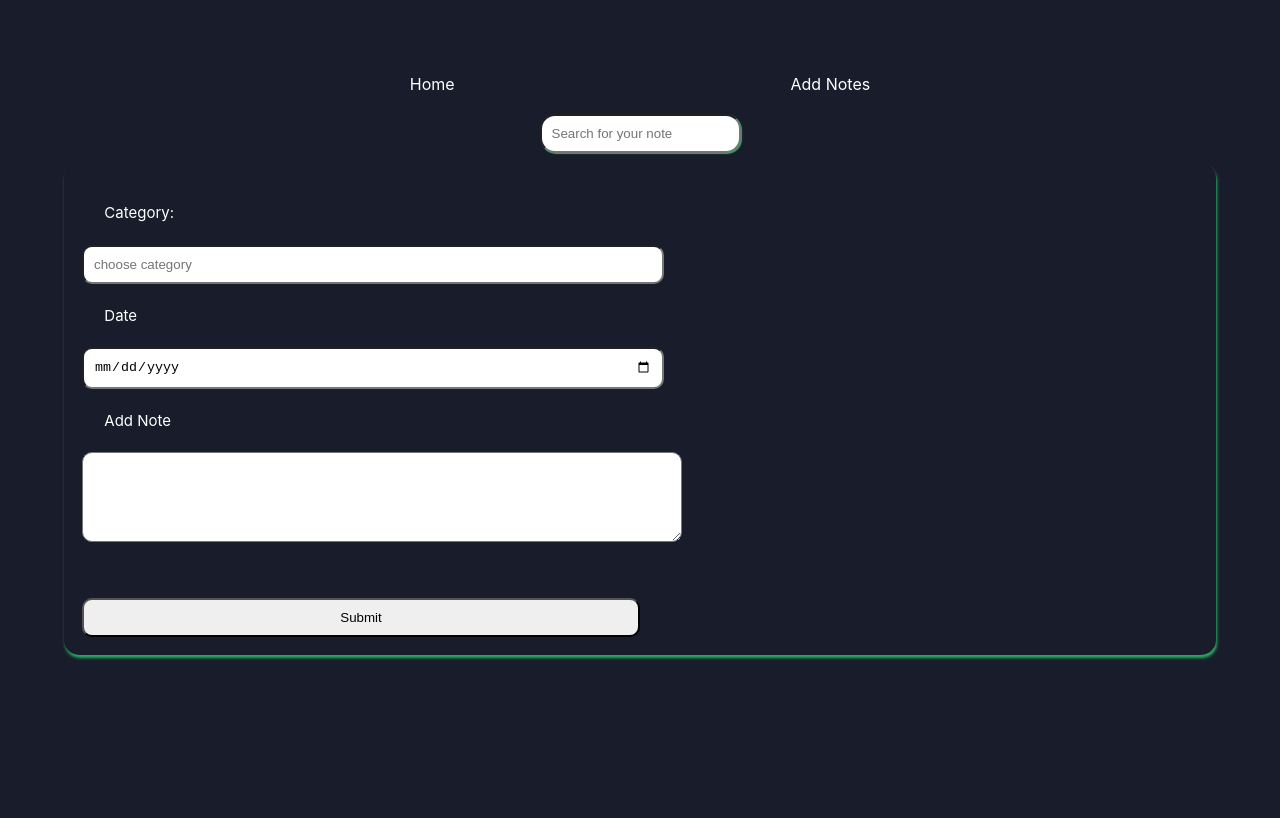
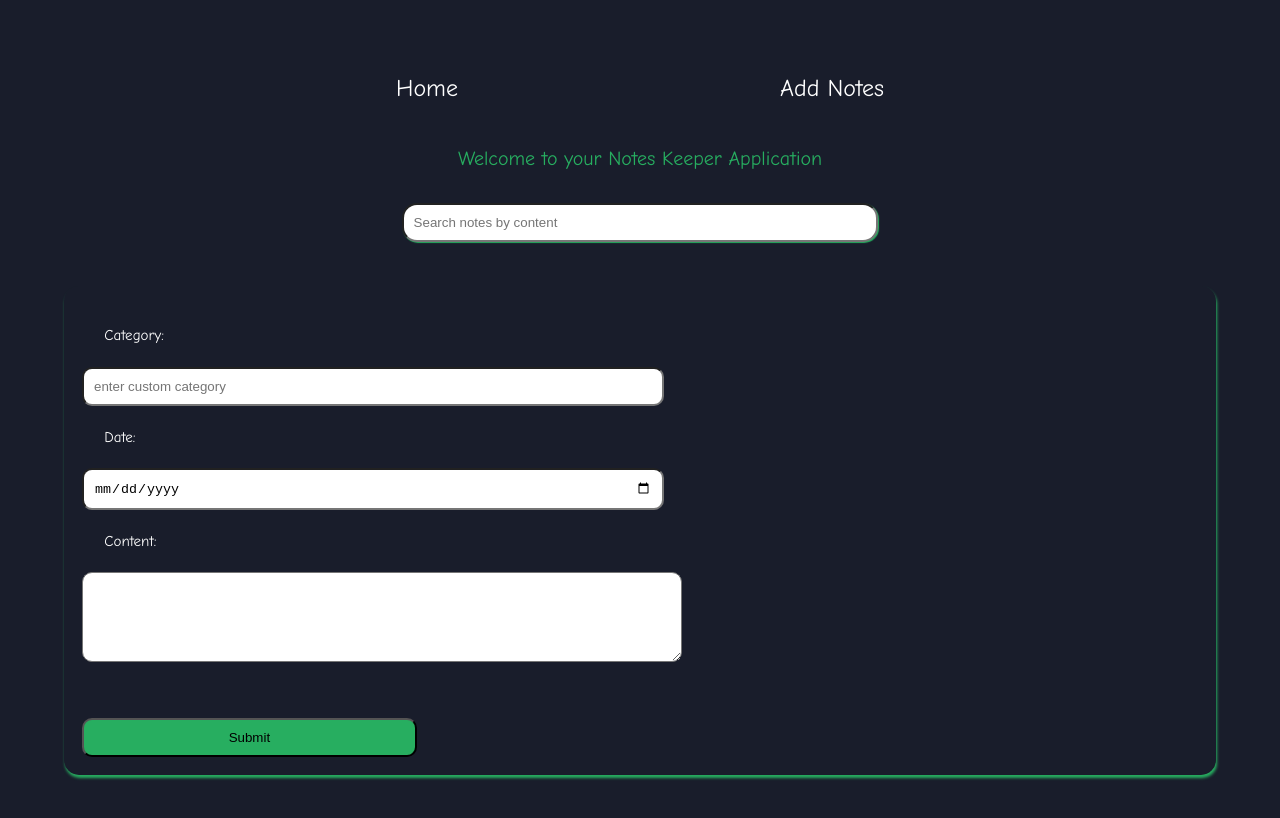
Before and after one commit to Bit-Bytes-Bits/notes-keeper, a React (Create React App) app: page /addnotes in a window 1280 px wide. Shown: the top 818 px of the page. Built offline with nearby package versions, Linux system fonts and the light colour scheme; data requests are answered from the project's data file.

Commit message:
refactor code for styling

```diff
--- a/db.json
+++ b/db.json
@@ -29,6 +29,12 @@
       "text": "wefuwyevfbu",
       "date": "2022-10-13",
       "id": 5
+    },
+    {
+      "category": "School",
+      "text": "Submit project by end of day",
+      "date": "2022-10-12",
+      "id": 6
     }
   ]
 }
--- a/src/App.css
+++ b/src/App.css
@@ -1,5 +1,8 @@
+@import url('https://fonts.googleapis.com/css2?family=Comic+Neue&display=swap');
+
 body{
   background-color: #191d2b;
+  font-family: 'Comic Neue', cursive;
 }
 
 .App {
@@ -24,6 +27,15 @@ body{
   text-decoration: none;
   color: #FFFFFF;
   padding: 10px;
+  font-size: 24px;
+  margin-bottom: 3%;
+}
+
+.welcome{
+  text-align: center;
+  color: #27AE60;
+  font-size: 20px;
+  margin: 2%;
 }
 
 .navlink{
@@ -34,12 +46,14 @@ body{
 .search{
   padding: 10px;
   text-align: center;
+  margin-bottom: 3%;
 }
 
 .search input{
   padding: 10px;
   border-radius: 15px;
   box-shadow: 1px 1px 1px #27AE60;
+  width: 40%;
 }
 .noteContainer{
   display: grid;
@@ -96,3 +110,9 @@ body{
   border-radius: 10px;
   margin-bottom: 5%;
 }
+
+.form input[type = submit]{
+  background-color: #27AE60;
+  width: 30%;
+  cursor: pointer;
+}
--- a/src/components/AddNotesForm.js
+++ b/src/components/AddNotesForm.js
@@ -36,12 +36,12 @@ function AddNotesForm({ handleNewData }) {
         <input
           onChange={handleChange}
           type="text"
-          placeholder="choose category"
+          placeholder="enter custom category"
           name="category"
         />
-        <label>Date</label>
+        <label>Date:</label>
         <input onChange={handleChange} type="date" name="date" />
-        <label>Add Note</label>
+        <label>Content:</label>
         <textarea onChange={handleChange} name="text" required />
         <input type="submit" value="Submit" />
       </form>
--- a/src/components/AllNotes.js
+++ /dev/null
@@ -1,8 +0,0 @@
-import React from 'react'
-
-function AllNotes() {
-  return (
-    <div>AllNotes</div>
-  )
-}
-export default AllNotes;
--- a/src/components/App.js
+++ b/src/components/App.js
@@ -3,7 +3,6 @@ import "../App.css";
 import NavBar from "./NavBar";
 import { Switch, Route } from "react-router-dom";
 import HomePage from "./HomePage";
-import AllNotes from "./AllNotes";
 import AddNotesForm from "./AddNotesForm";
 import Search from "./Search";
 
@@ -38,9 +37,6 @@ function App() {
       <NavBar />
       <Search setSearch={setSearch}/>
       <Switch>
-        <Route exact path="/notes">
-          <AllNotes />
-        </Route>
         <Route exact path="/addnotes">
           <AddNotesForm handleNewData={handleNewData} />
         </Route>
--- a/src/components/NavBar.js
+++ b/src/components/NavBar.js
@@ -3,12 +3,14 @@ import { NavLink } from 'react-router-dom'
 
 function NavBar() {
   return (
+    <>
     <div className='nav'>
       <NavLink className="navlink" to="/">Home</NavLink>
       <NavLink className="navlink" to="/addnotes">Add Notes</NavLink>
-      {/* <NavLink to="/notes">View Notes</NavLink> */}
 
     </div>
+    <div className='welcome'>Welcome to your Notes Keeper Application</div>
+    </>
   )
 }
 
--- a/src/components/NotesList.js
+++ b/src/components/NotesList.js
@@ -10,7 +10,9 @@ function NotesList({id, note,onDelete}) {
       <p>{note.date}</p>
       <h4>Note:</h4>
       <p>{note.text}</p>
-      <button className="deleteBtn" onClick={()=>onDelete(id)}><img src={logo} className="App-logo" alt="logo" /></button>
+      <button className="deleteBtn" onClick={()=>onDelete(id)}>
+      <img src={logo} className="App-logo" alt="logo" />
+      </button>
     </div>
   );
 }
--- a/src/components/Search.js
+++ b/src/components/Search.js
@@ -10,7 +10,7 @@ function Search({setSearch}) {
     <div className="search">
       <input
         type="text"
-        placeholder="Search for your note"
+        placeholder="Search notes by content"
         onChange={handleSearch}
       />
     </div>
```
